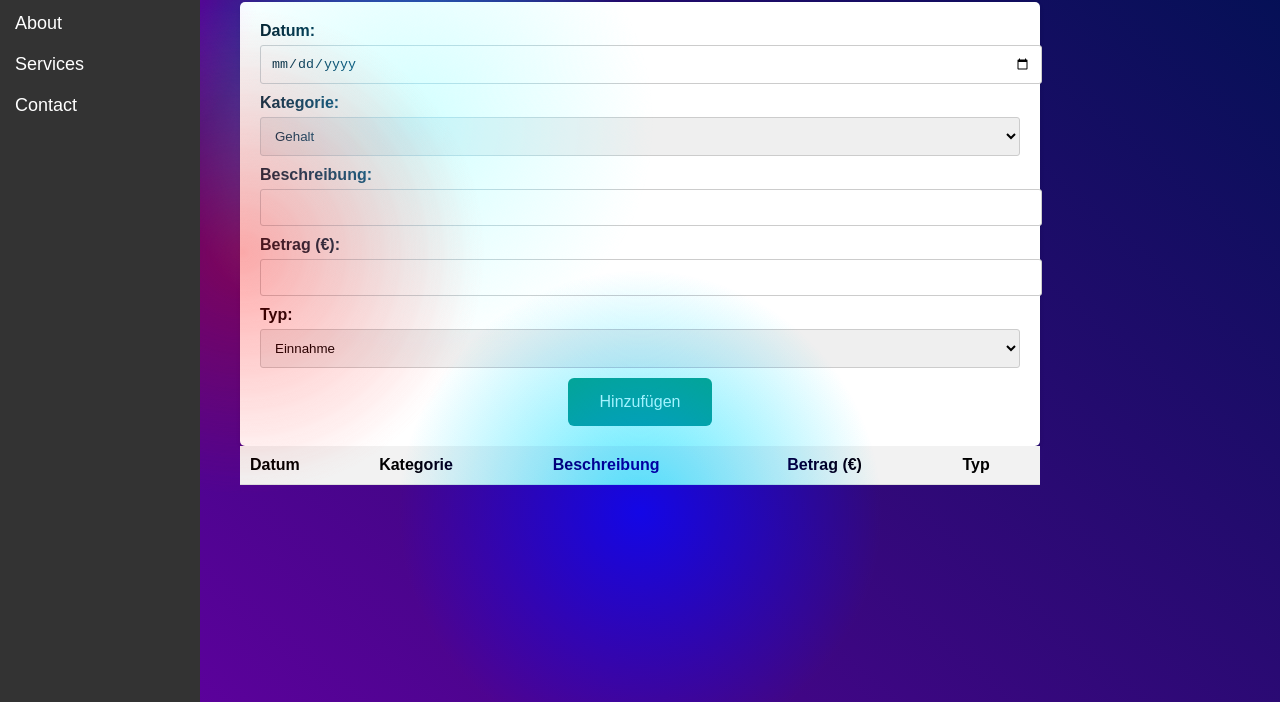
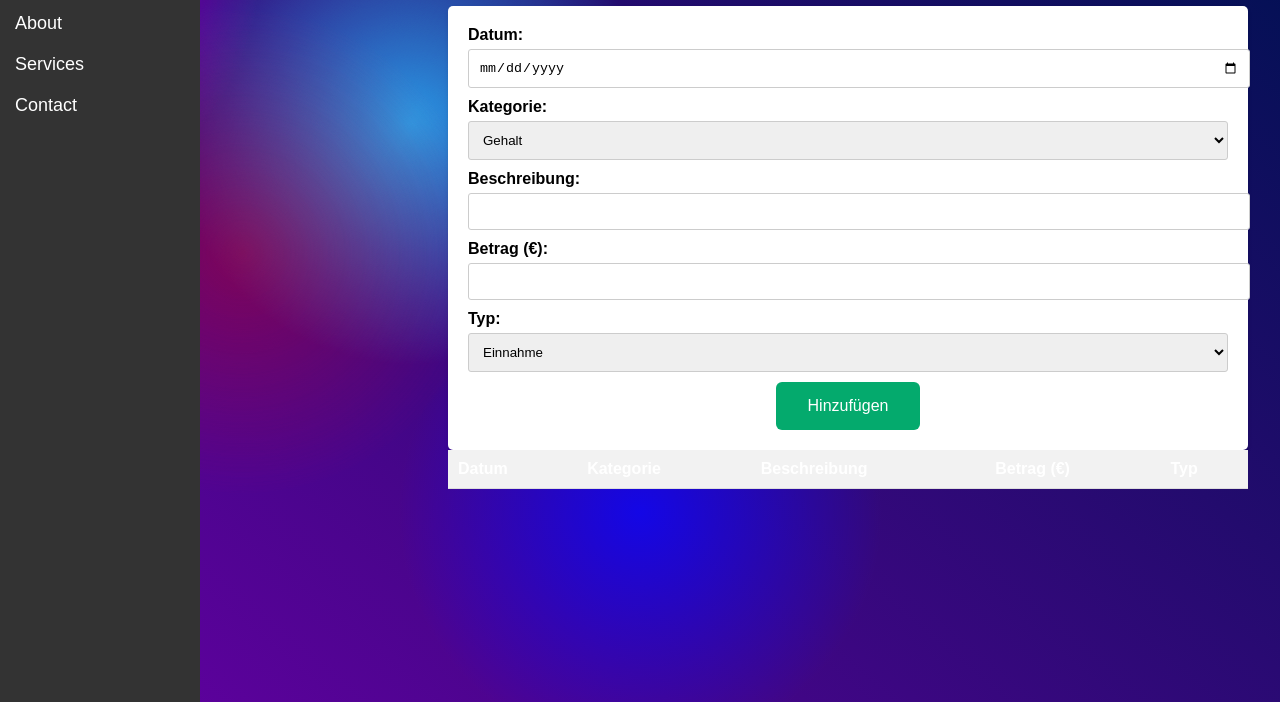
Before and after one commit to importdeniz/Finanzplaner, a plain HTML site: page index.html in a window 1280 px wide. Both pictures are taken after a click on the button "Toggle Navigation". Shown: the part 98-800 px from the top of the page. Drawn offline with Linux system fonts and the light colour scheme; no server answers.

Commit message:
fixed bg position, main container position and the navbar position

```diff
--- a/haushaltsbuch/script.js
+++ b/haushaltsbuch/script.js
@@ -112,12 +112,12 @@ function addEntryToTable(entry) {
 async function toggleNav() {
   var sidenav = document.querySelector('.sidenav'); // Get reference to the side navigation bar
   sidenav.classList.toggle('active'); // Toggle the 'active' class to show/hide the sidebar
-  var main = document.querySelector("entries"); // Get reference to the main content
+  let main = document.getElementById("container"); // Get reference to the main content
   if (sidenav.style.left === "0px") {
     sidenav.style.left = "-200px"; // Hide the navigation bar
-    main.style.marginLeft = "0"; // Move the main content to fill the entire width
+    main.style.left = "30%"
   } else {
     sidenav.style.left = "0px"; // Show the navigation bar
-    main.style.marginLeft = "200px"; // Add margin to the main content to make space for the navigation bar
+    main.style.left = "35%"
   }
 }
--- a/haushaltsbuch/style.css
+++ b/haushaltsbuch/style.css
@@ -68,6 +68,8 @@ body {
     background: linear-gradient(40deg, var(--color-bg1),var(--color-bg2)); /* Gradient background */
     top: 0;
     left: 0;
+    z-index: -2;
+    display: inline-table;
 
     svg {
         display: none; /* Hide SVG elements */
@@ -164,9 +166,15 @@ body {
 
 /* Style the container to have a maximum width, centered alignment, and padding */
 .container {
-    max-width: 800px; /* Set maximum width to 800 pixels */
-    margin: 0 auto; /* Center the container horizontally */
-    padding: 20px; /* Add padding around the container content */
+    position: absolute;
+    height: 100%;
+    width: 100%;
+    top: 3%;
+    left: 35%;
+    max-width: 800px;
+    margin: 0 auto;
+    display: flex;
+    flex-direction: column;
 }
 
 /* Heading Styles */
@@ -189,6 +197,8 @@ table {
     width: 100%; /* Set table width to 100% of its container */
     border-collapse: collapse; /* Collapse borders to avoid double borders */
     margin-bottom: 20px; /* Add margin at the bottom of the table */
+    color: #ffffff;
+    font-weight: bold;
 }
 
 /* Style table header and cells */
@@ -326,3 +336,13 @@ table th {
 .toggle-btn.active {
     background-color: #555; /* Dark background color when active */
 }
+
+.g1, .g2, .g3, .g4 {
+    z-index: -1;
+}
+
+.position-normal {
+    max-width: 800px;
+    margin: 0 auto;
+    padding: 20px;
+}
--- a/index.html
+++ b/index.html
@@ -28,7 +28,7 @@
     <button class="toggle-btn" onclick="toggleNav()">Toggle Navigation</button>
 
     <!-- Main container -->
-    <div class="container">
+    <div class="container" id="container">
       <h1>Haushaltsbuch</h1>
 
       <!-- Form for adding new entries -->
```
